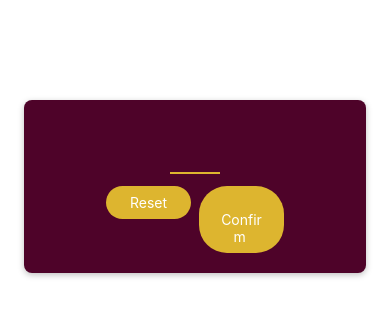
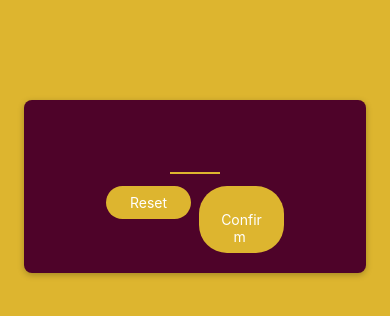
Before and after one commit to leejihyeon240/ReactNativeStudy, a React Native app in the folder Mini-Game-App/: screen / in a window 390 px wide. Shown: the top 316 px of the page. Built offline with nearby package versions, Linux system fonts and the light colour scheme.

Commit message:
앱 전반에 색상 넣기(배경)

```diff
--- a/Mini-Game-App/App.js
+++ b/Mini-Game-App/App.js
@@ -1,9 +1,18 @@
-import { StyleSheet } from 'react-native';
+import { StyleSheet, View } from 'react-native';
 
 import StartGameScreen from './screens/StartGameScreen';
 
 export default function App() {
-  return <StartGameScreen />;
+  return (
+    <View style={styles.rootScreen}>
+      <StartGameScreen />
+    </View>
+  );
 }
 
-const styles = StyleSheet.create({});
+const styles = StyleSheet.create({
+    rootScreen: {
+      flex: 1, // flex 1을 추가하면 View가 스타일을 전달받아 최대한의 공간을 차지함
+      backgroundColor: '#ddb52f'
+    }
+});
```
